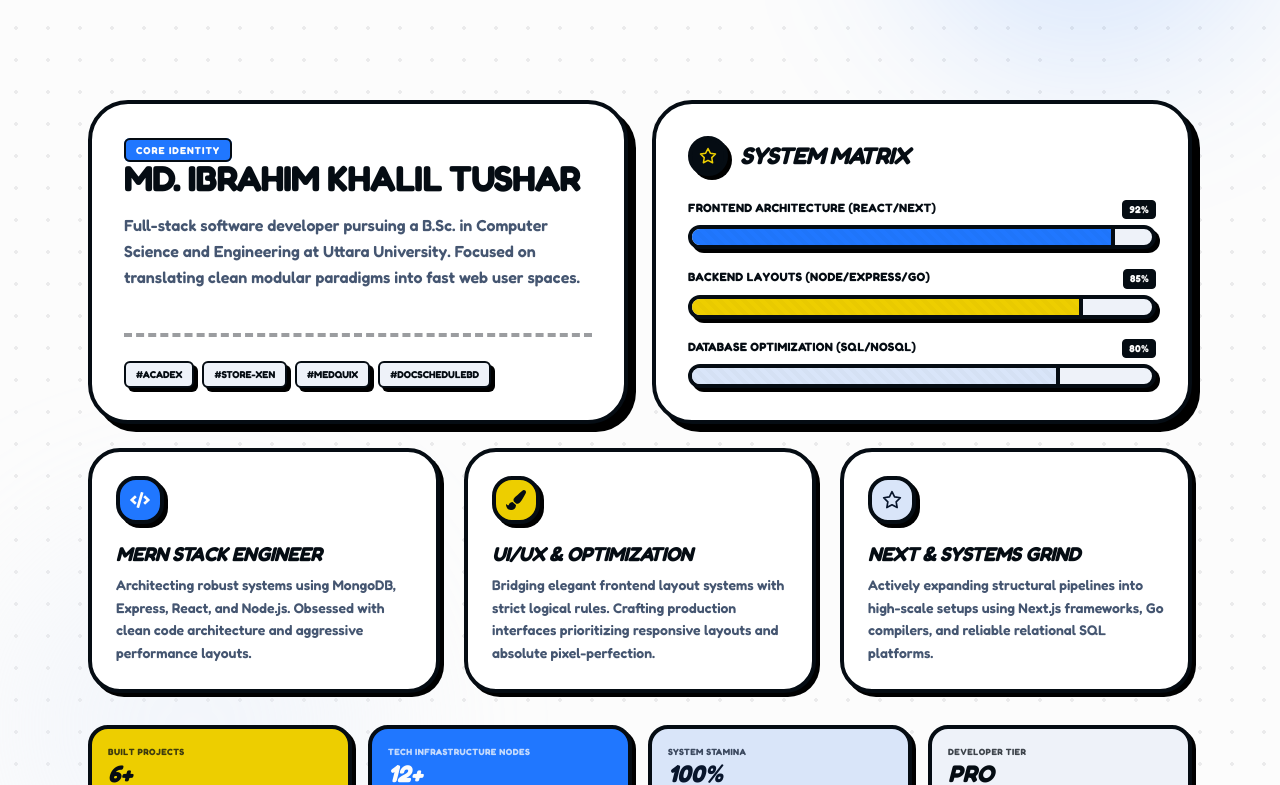
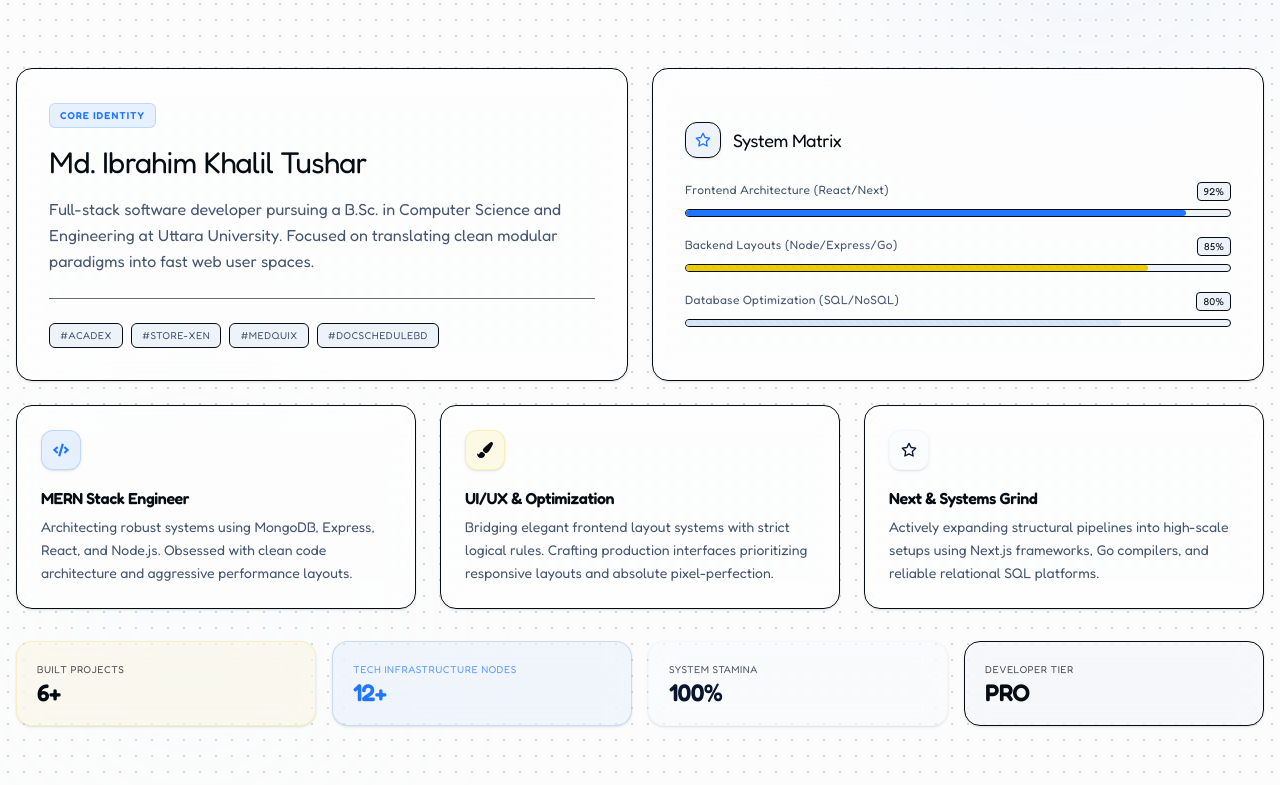
Before and after one commit to iktushar01/iktushar01.me, a Next.js app: page / in a window 1280 px wide. Shown: the part 1108-1893 px from the top of the page. Built offline with nearby package versions, Linux system fonts and the light colour scheme.

Commit message:
feat: enhance AboutMe component with improved styling, animations, and content adjustments

```diff
--- a/src/components/modules/homepage/aboutme.tsx
+++ b/src/components/modules/homepage/aboutme.tsx
@@ -2,7 +2,7 @@
 
 import React, { useRef, ReactNode } from "react";
 import { motion, useMotionValue, useSpring } from "framer-motion";
-import { FaCode, FaPaintBrush, FaGamepad } from "react-icons/fa";
+import { FaCode, FaPaintBrush } from "react-icons/fa";
 import { FiStar } from "react-icons/fi";
 import { cn } from "@/lib/utils";
 import { springSoft, tiltSpring } from "@/lib/motion";
@@ -56,27 +56,27 @@ const TiltCard: React.FC<{ children: ReactNode; className?: string }> = ({ child
 const StoryCard: React.FC<{ item: StoryItem; index: number }> = ({ item, index }) => {
   return (
     <motion.div
-      initial={{ opacity: 0, y: 30 }}
+      initial={{ opacity: 0, y: 20 }}
       whileInView={{ opacity: 1, y: 0 }}
       viewport={{ once: true, margin: "-64px" }}
       transition={{ ...springSoft, delay: index * 0.06 }}
       className="h-full"
     >
       <TiltCard className="h-full">
-        <div className="group relative h-full rounded-[var(--radius-cartoon)] border-4 border-border bg-card text-card-foreground p-6 flex flex-col gap-4 shadow-cartoon-sm hover:shadow-cartoon-md hover:-translate-x-1 hover:-translate-y-1 transition-all duration-200 ease-out">
+        <div className="group relative h-full rounded-2xl border border-border bg-card/60 p-6 flex flex-col gap-4 shadow-sm hover:border-primary/30 transition-all duration-300 backdrop-blur-md">
           <div
             className={cn(
-              "w-12 h-12 rounded-[var(--radius-sticker)] border-4 border-border flex items-center justify-center text-xl text-primary-foreground shadow-cartoon-sm group-hover:rotate-6 transition-transform duration-200",
+              "w-10 h-10 rounded-xl border border-border flex items-center justify-center text-base shadow-sm group-hover:scale-105 transition-transform duration-300",
               item.iconSurface,
             )}
           >
             {item.icon}
           </div>
           <div>
-            <h3 className="text-lg sm:text-xl font-black mb-1.5 uppercase italic tracking-tight">
+            <h3 className="text-base font-semibold mb-1.5 tracking-tight text-foreground">
               {item.title}
             </h3>
-            <p className="text-xs sm:text-sm font-semibold text-muted-foreground leading-relaxed">
+            <p className="text-xs sm:text-sm font-normal text-muted-foreground leading-relaxed">
               {item.content}
             </p>
           </div>
@@ -87,87 +87,84 @@ const StoryCard: React.FC<{ item: StoryItem; index: number }> = ({ item, index }
 };
 
 const AboutMe: React.FC = () => {
-  // Personalized stories mapped to your portfolio architecture focus
   const stories: StoryItem[] = [
     {
       icon: <FaCode />,
-      iconSurface: "bg-primary",
+      iconSurface: "bg-primary/10 text-primary border-primary/20",
       title: "MERN Stack Engineer",
       content:
         "Architecting robust systems using MongoDB, Express, React, and Node.js. Obsessed with clean code architecture and aggressive performance layouts.",
     },
     {
       icon: <FaPaintBrush />,
-      iconSurface: "bg-accent text-accent-foreground",
+      iconSurface: "bg-accent/10 text-accent-foreground border-accent/20",
       title: "UI/UX & Optimization",
       content:
         "Bridging elegant frontend layout systems with strict logical rules. Crafting production interfaces prioritizing responsive layouts and absolute pixel-perfection.",
     },
     {
       icon: <FiStar />,
-      iconSurface: "bg-secondary text-secondary-foreground",
+      iconSurface: "bg-secondary/10 text-secondary-foreground border-secondary/20",
       title: "Next & Systems Grind",
       content:
         "Actively expanding structural pipelines into high-scale setups using Next.js frameworks, Go compilers, and reliable relational SQL platforms.",
     },
   ];
 
-  // Actual skills from your toolkit
   const approaches: ApproachItem[] = [
     { skill: "Frontend Architecture (React/Next)", level: 92, barClass: "bg-primary" },
     { skill: "Backend Layouts (Node/Express/Go)", level: 85, barClass: "bg-accent" },
     { skill: "Database Optimization (SQL/NoSQL)", level: 80, barClass: "bg-secondary" },
   ];
 
-  // Milestone data points transformed into metrics
   const stats: { label: string; value: string; surface: string }[] = [
-    { label: "Built Projects", value: "6+", surface: "bg-accent text-accent-foreground" },
-    { label: "Tech Infrastructure Nodes", value: "12+", surface: "bg-primary text-primary-foreground" },
-    { label: "System Stamina", value: "100%", surface: "bg-secondary text-secondary-foreground" },
-    { label: "Developer Tier", value: "PRO", surface: "bg-muted text-foreground" },
+    { label: "Built Projects", value: "6+", surface: "bg-accent/5 text-accent-foreground border-accent/20" },
+    { label: "Tech Infrastructure Nodes", value: "12+", surface: "bg-primary/5 text-primary border-primary/20" },
+    { label: "System Stamina", value: "100%", surface: "bg-secondary/5 text-secondary-foreground border-secondary/20" },
+    { label: "Developer Tier", value: "PRO", surface: "bg-muted/40 text-foreground border-border" },
   ];
 
   return (
-    <section id="about" className="lp-section">
-      <div className="absolute inset-0 pointer-events-none opacity-[0.07] dark:opacity-[0.05] lp-dots" />
+    <section id="about" className="lp-section relative py-20 overflow-hidden bg-background">
+      <div className="absolute inset-0 pointer-events-none opacity-[0.15] dark:opacity-[0.03] lp-dots bg-[radial-gradient(var(--border)_1px,transparent_1px)] bg-[size:16px_16px]" />
 
-      <div className="absolute top-0 right-0 w-72 h-72 sm:w-96 sm:h-96 bg-primary/15 rounded-full blur-[80px] pointer-events-none" />
-      <div className="absolute bottom-0 left-0 w-72 h-72 sm:w-96 sm:h-96 bg-secondary/25 rounded-full blur-[80px] pointer-events-none" />
+      <div className="absolute top-0 right-0 w-72 h-72 sm:w-96 sm:h-96 bg-primary/10 rounded-full blur-[100px] pointer-events-none animate-pulse duration-[8s]" />
+      <div className="absolute bottom-0 left-0 w-72 h-72 sm:w-96 sm:h-96 bg-secondary/10 rounded-full blur-[100px] pointer-events-none animate-pulse duration-[10s]" />
 
-      <div className="lp-container">
+      <div className="lp-container max-w-7xl mx-auto px-4 relative z-10">
         <SectionHeader
           kicker="Who is this guy?"
           kickerTone="accent"
           title={
             <>
-              <span className="text-yellow-400 ">ABOUT</span> <span className="text-primary">ME!</span>
+              <span className="text-primary">ABOUT</span> <span className="text-foreground">ME</span>
             </>
           }
         />
 
         {/* Brand New Modern Bento Grid Layout */}
-        <div className="grid grid-cols-1 md:grid-cols-2 lg:grid-cols-12 gap-6 items-stretch">
+        <div className="grid grid-cols-1 md:grid-cols-2 lg:grid-cols-12 gap-6 items-stretch mt-12">
 
-          {/* Main Context Box: Introduction card spanning half the bento layout */}
-          <div className="lg:col-span-6 flex flex-col justify-between p-6 sm:p-8 bg-card border-4 border-border rounded-[var(--radius-cartoon-lg)] shadow-cartoon-md">
+          {/* Main Context Box */}
+          <div className="lg:col-span-6 flex flex-col justify-between p-6 sm:p-8 bg-card/60 border border-border rounded-2xl backdrop-blur-md shadow-sm">
             <div className="space-y-4">
-              <span className="bg-primary text-primary-foreground text-[10px] font-black uppercase tracking-widest px-2.5 py-1 rounded-md border-2 border-border">
+              <span className="inline-block bg-primary/10 text-primary text-[10px] font-semibold uppercase tracking-widest px-2.5 py-1 rounded-md border border-primary/20">
                 Core Identity
               </span>
-              <h3 className="text-2xl sm:text-4xl font-black uppercase tracking-tight leading-none">
+              <h3 className="text-2xl sm:text-3xl font-medium tracking-tight text-foreground">
                 Md. Ibrahim Khalil Tushar
               </h3>
-              <p className="text-sm sm:text-base font-semibold text-muted-foreground leading-relaxed">
+              <p className="text-sm sm:text-base font-normal text-muted-foreground leading-relaxed">
                 Full-stack software developer pursuing a B.Sc. in Computer Science and Engineering at Uttara University. Focused on translating clean modular paradigms into fast web user spaces.
               </p>
             </div>
 
-            {/* Quick-firing dynamic anchor reference badges referencing your ecosystem highlights */}
-            <div className="flex flex-wrap gap-2 pt-6 mt-6 border-t-4 border-dashed border-border/40">
+            {/* Quick-firing Dynamic Badges */}
+            <div className="flex flex-wrap gap-2 pt-6 mt-6 border-t border-border/60">
               {["#Acadex", "#Store-Xen", "#Medquix", "#DocScheduleBD"].map((project) => (
                 <span
                   key={project}
-                  className="bg-muted text-foreground border-2 border-border px-2.5 py-1 rounded-md font-black text-[10px] uppercase shadow-cartoon-sm"
+                  className="bg-muted text-muted-foreground border border-border px-2.5 py-1 rounded-md font-medium text-[10px] uppercase tracking-wider"
                 >
                   {project}
                 </span>
@@ -175,35 +172,35 @@ const AboutMe: React.FC = () => {
             </div>
           </div>
 
-          {/* Skill Matrix Box (Spans 6 units on desktop) */}
+          {/* Skill Matrix Box */}
           <div className="lg:col-span-6">
             <TiltCard className="h-full">
-              <div className="h-full bg-card text-card-foreground border-4 border-border rounded-[var(--radius-cartoon-lg)] p-6 sm:p-8 shadow-cartoon-md flex flex-col justify-center">
+              <div className="h-full bg-card/60 text-card-foreground border border-border rounded-2xl p-6 sm:p-8 shadow-sm flex flex-col justify-center backdrop-blur-md">
                 <div className="flex items-center gap-3 mb-6">
-                  <div className="w-10 h-10 rounded-full bg-foreground text-background flex items-center justify-center border-4 border-border shadow-cartoon-sm">
-                    <FiStar className="text-accent text-lg" />
+                  <div className="w-9 h-9 rounded-xl bg-muted border border-border flex items-center justify-center shadow-sm">
+                    <FiStar className="text-primary text-base" />
                   </div>
-                  <h3 className="text-xl sm:text-2xl font-black uppercase italic tracking-tight">System Matrix</h3>
+                  <h3 className="text-lg font-medium tracking-tight text-foreground">System Matrix</h3>
                 </div>
 
                 <div className="space-y-5">
                   {approaches.map((item, index) => (
                     <div key={item.skill} className="group">
-                      <div className="flex justify-between font-black uppercase text-[10px] sm:text-xs mb-1.5 tracking-wide">
+                      <div className="flex justify-between text-xs mb-2 tracking-wide font-medium text-muted-foreground">
                         <span>{item.skill}</span>
-                        <span className="bg-foreground text-background px-1.5 py-0.5 rounded text-[10px] font-bold border border-border">
+                        <span className="bg-muted text-foreground px-1.5 py-0.5 rounded text-[10px] border border-border">
                           {item.level}%
                         </span>
                       </div>
-                      <div className="h-6 w-full bg-muted border-4 border-border rounded-[var(--radius-sticker)] overflow-hidden shadow-cartoon-sm">
+                      <div className="h-2 w-full bg-muted border border-border rounded-full overflow-hidden">
                         <motion.div
-                          className={cn("h-full border-r-4 border-border relative", item.barClass)}
+                          className={cn("h-full rounded-full relative", item.barClass)}
                           initial={{ width: 0 }}
                           whileInView={{ width: `${item.level}%` }}
                           viewport={{ once: true }}
                           transition={{ ...springSoft, delay: index * 0.1 }}
                         >
-                          <div className="absolute inset-0 opacity-15 bg-[linear-gradient(45deg,rgba(0,0,0,0.12)_25%,transparent_25%,transparent_50%,rgba(0,0,0,0.12)_50%,rgba(0,0,0,0.12)_75%,transparent_75%,transparent)] bg-[length:12px_12px]" />
+                          <div className="absolute inset-0 opacity-10 bg-[linear-gradient(45deg,rgba(0,0,0,0.15)_25%,transparent_25%,transparent_50%,rgba(0,0,0,0.15)_50%,rgba(0,0,0,0.15)_75%,transparent_75%,transparent)] bg-[length:8px_8px]" />
                         </motion.div>
                       </div>
                     </div>
@@ -225,15 +222,15 @@ const AboutMe: React.FC = () => {
             {stats.map((stat) => (
               <motion.div
                 key={stat.label}
-                whileHover={{ y: -4, scale: 1.02 }}
+                whileHover={{ y: -2, scale: 1.01 }}
                 transition={springSoft}
                 className={cn(
-                  "border-4 border-border p-4 rounded-[var(--radius-sticker)] shadow-cartoon-sm flex flex-col justify-center",
+                  "border border-border p-5 rounded-2xl shadow-sm flex flex-col justify-center backdrop-blur-md",
                   stat.surface,
                 )}
               >
-                <p className="text-[9px] font-black uppercase opacity-75 tracking-wider mb-1">{stat.label}</p>
-                <p className="text-xl sm:text-2xl font-black italic leading-none">{stat.value}</p>
+                <p className="text-[10px] font-medium uppercase opacity-70 tracking-wider mb-1">{stat.label}</p>
+                <p className="text-xl sm:text-2xl font-semibold tracking-tight leading-none">{stat.value}</p>
               </motion.div>
             ))}
           </div>
```
